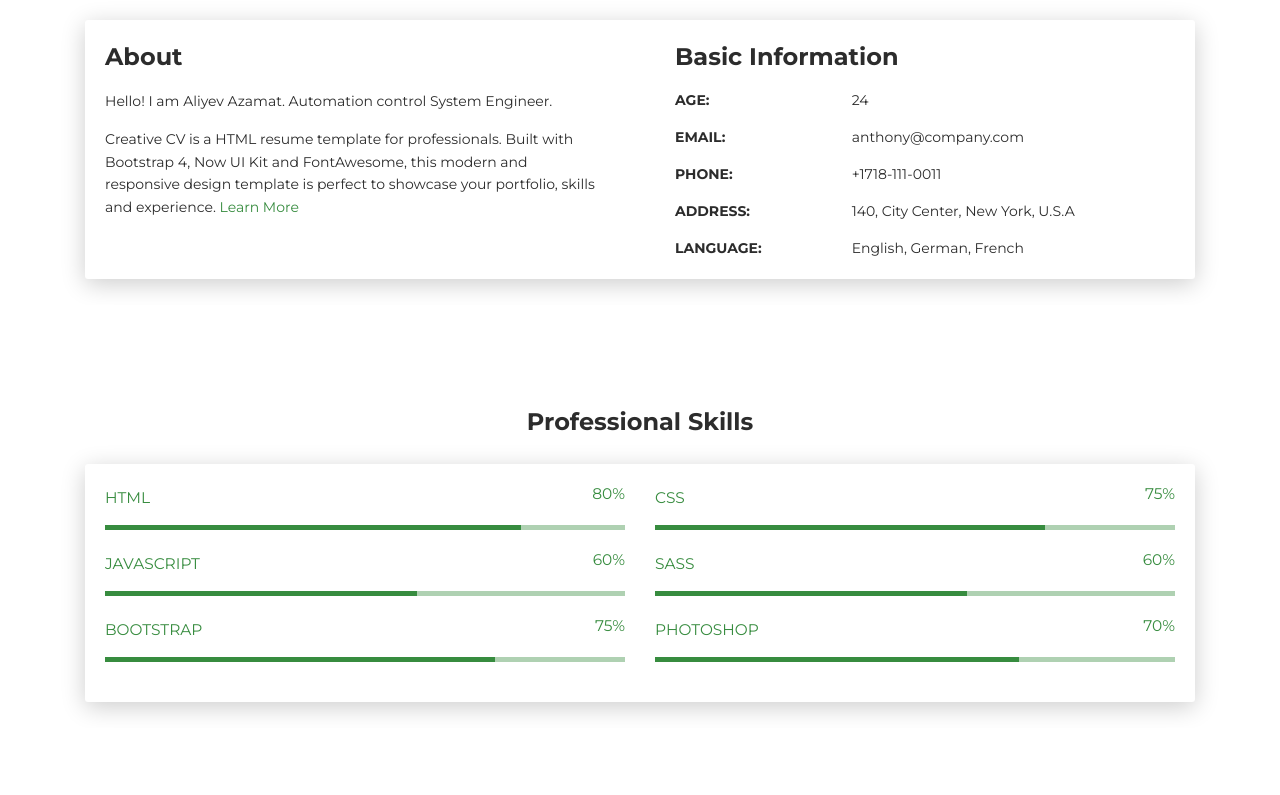
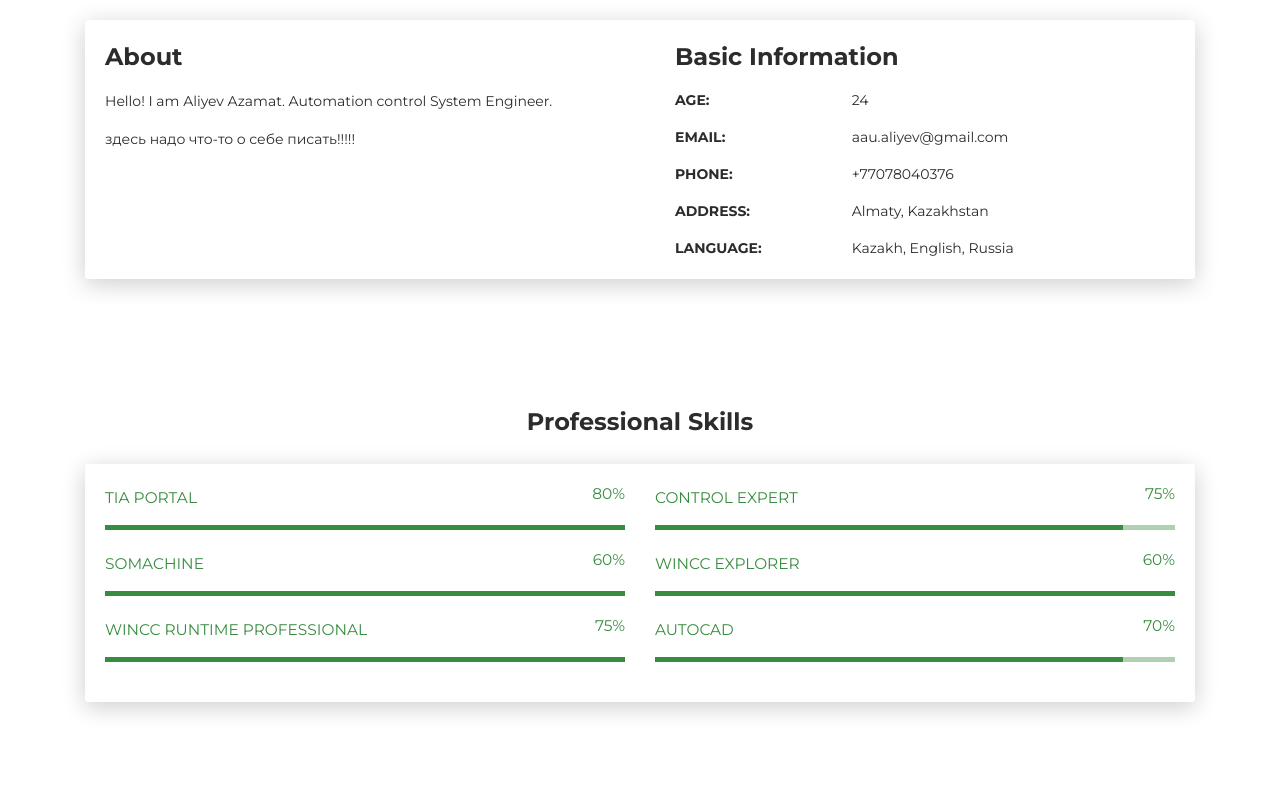
Before and after one commit to aau012/111, a plain HTML site: page index.html in a window 1280 px wide. Shown: the part 600-1395 px from the top of the page. Drawn offline with Linux system fonts and the light colour scheme.

Commit message:
Update index.html

```diff
--- a/index.html
+++ b/index.html
@@ -69,7 +69,7 @@
           <div class="card-body">
             <div class="h4 mt-0 title">About</div>
             <p>Hello! I am Aliyev Azamat. Automation control System Engineer.</p>
-            <p>Creative CV is a HTML resume template for professionals. Built with Bootstrap 4, Now UI Kit and FontAwesome, this modern and responsive design template is perfect to showcase your portfolio, skills and experience. <a href="https://templateflip.com/templates/creative-cv/" target="_blank">Learn More</a></p>
+            <p> здесь надо что-то о себе писать!!!!! </p>
           </div>
         </div>
         <div class="col-lg-6 col-md-12">
@@ -81,19 +81,19 @@
             </div>
             <div class="row mt-3">
               <div class="col-sm-4"><strong class="text-uppercase">Email:</strong></div>
-              <div class="col-sm-8">anthony@company.com</div>
+              <div class="col-sm-8">aau.aliyev@gmail.com</div>
             </div>
             <div class="row mt-3">
               <div class="col-sm-4"><strong class="text-uppercase">Phone:</strong></div>
-              <div class="col-sm-8">+1718-111-0011</div>
+              <div class="col-sm-8">+77078040376</div>
             </div>
             <div class="row mt-3">
               <div class="col-sm-4"><strong class="text-uppercase">Address:</strong></div>
-              <div class="col-sm-8">140, City Center, New York, U.S.A</div>
+              <div class="col-sm-8">Almaty, Kazakhstan</div>
             </div>
             <div class="row mt-3">
               <div class="col-sm-4"><strong class="text-uppercase">Language:</strong></div>
-              <div class="col-sm-8">English, German, French</div>
+              <div class="col-sm-8">Kazakh, English, Russia</div>
             </div>
           </div>
         </div>
@@ -108,48 +108,48 @@
       <div class="card-body">
         <div class="row">
           <div class="col-md-6">
-            <div class="progress-container progress-primary"><span class="progress-badge">HTML</span>
+            <div class="progress-container progress-primary"><span class="progress-badge">TIA Portal</span>
               <div class="progress">
-                <div class="progress-bar progress-bar-primary" data-aos="progress-full" data-aos-offset="10" data-aos-duration="2000" role="progressbar" aria-valuenow="60" aria-valuemin="0" aria-valuemax="100" style="width: 80%;"></div><span class="progress-value">80%</span>
+                <div class="progress-bar progress-bar-primary" data-aos="progress-full" data-aos-offset="10" data-aos-duration="2000" role="progressbar" aria-valuenow="60" aria-valuemin="0" aria-valuemax="100" style="width: 900%;"></div><span class="progress-value">80%</span>
               </div>
             </div>
           </div>
           <div class="col-md-6">
-            <div class="progress-container progress-primary"><span class="progress-badge">CSS</span>
+            <div class="progress-container progress-primary"><span class="progress-badge">Control Expert</span>
               <div class="progress">
-                <div class="progress-bar progress-bar-primary" data-aos="progress-full" data-aos-offset="10" data-aos-duration="2000" role="progressbar" aria-valuenow="60" aria-valuemin="0" aria-valuemax="100" style="width: 75%;"></div><span class="progress-value">75%</span>
+                <div class="progress-bar progress-bar-primary" data-aos="progress-full" data-aos-offset="10" data-aos-duration="2000" role="progressbar" aria-valuenow="60" aria-valuemin="0" aria-valuemax="100" style="width: 90%;"></div><span class="progress-value">75%</span>
               </div>
             </div>
           </div>
         </div>
         <div class="row">
           <div class="col-md-6">
-            <div class="progress-container progress-primary"><span class="progress-badge">JavaScript</span>
+            <div class="progress-container progress-primary"><span class="progress-badge">SoMachine</span>
               <div class="progress">
-                <div class="progress-bar progress-bar-primary" data-aos="progress-full" data-aos-offset="10" data-aos-duration="2000" role="progressbar" aria-valuenow="60" aria-valuemin="0" aria-valuemax="100" style="width: 60%;"></div><span class="progress-value">60%</span>
+                <div class="progress-bar progress-bar-primary" data-aos="progress-full" data-aos-offset="10" data-aos-duration="2000" role="progressbar" aria-valuenow="60" aria-valuemin="0" aria-valuemax="100" style="width: 100%;"></div><span class="progress-value">60%</span>
               </div>
             </div>
           </div>
           <div class="col-md-6">
-            <div class="progress-container progress-primary"><span class="progress-badge">SASS</span>
+            <div class="progress-container progress-primary"><span class="progress-badge">WinCC Explorer</span>
               <div class="progress">
-                <div class="progress-bar progress-bar-primary" data-aos="progress-full" data-aos-offset="10" data-aos-duration="2000" role="progressbar" aria-valuenow="60" aria-valuemin="0" aria-valuemax="100" style="width: 60%;"></div><span class="progress-value">60%</span>
+                <div class="progress-bar progress-bar-primary" data-aos="progress-full" data-aos-offset="10" data-aos-duration="2000" role="progressbar" aria-valuenow="60" aria-valuemin="0" aria-valuemax="100" style="width: 100%;"></div><span class="progress-value">60%</span>
               </div>
             </div>
           </div>
         </div>
         <div class="row">
           <div class="col-md-6">
-            <div class="progress-container progress-primary"><span class="progress-badge">Bootstrap</span>
+            <div class="progress-container progress-primary"><span class="progress-badge">WinCC Runtime Professional</span>
               <div class="progress">
-                <div class="progress-bar progress-bar-primary" data-aos="progress-full" data-aos-offset="10" data-aos-duration="2000" role="progressbar" aria-valuenow="60" aria-valuemin="0" aria-valuemax="100" style="width: 75%;"></div><span class="progress-value">75%</span>
+                <div class="progress-bar progress-bar-primary" data-aos="progress-full" data-aos-offset="10" data-aos-duration="2000" role="progressbar" aria-valuenow="60" aria-valuemin="0" aria-valuemax="100" style="width: 100%;"></div><span class="progress-value">75%</span>
               </div>
             </div>
           </div>
           <div class="col-md-6">
-            <div class="progress-container progress-primary"><span class="progress-badge">Photoshop</span>
+            <div class="progress-container progress-primary"><span class="progress-badge">AutoCAD</span>
               <div class="progress">
-                <div class="progress-bar progress-bar-primary" data-aos="progress-full" data-aos-offset="10" data-aos-duration="2000" role="progressbar" aria-valuenow="60" aria-valuemin="0" aria-valuemax="100" style="width: 70%;"></div><span class="progress-value">70%</span>
+                <div class="progress-bar progress-bar-primary" data-aos="progress-full" data-aos-offset="10" data-aos-duration="2000" role="progressbar" aria-valuenow="60" aria-valuemin="0" aria-valuemax="100" style="width: 90%;"></div><span class="progress-value">70%</span>
               </div>
             </div>
           </div>
@@ -297,13 +297,13 @@
       <div class="row">
         <div class="col-md-3 bg-primary" data-aos="fade-right" data-aos-offset="50" data-aos-duration="500">
           <div class="card-body cc-experience-header">
-            <p>March 2016 - Present</p>
-            <div class="h5">CreativeM</div>
+            <p>September 2022 - Present</p>
+            <div class="h4">AsiaEnergoAutoamtion LLP</div>
           </div>
         </div>
         <div class="col-md-9" data-aos="fade-left" data-aos-offset="50" data-aos-duration="500">
           <div class="card-body">
-            <div class="h5">Front End Developer</div>
+            <div class="h5">Automation Control System Engineer</div>
             <p>Euismod massa scelerisque suspendisse fermentum habitant vitae ullamcorper magna quam iaculis, tristique sapien taciti mollis interdum sagittis libero nunc inceptos tellus, hendrerit vel eleifend primis lectus quisque cubilia sed mauris. Lacinia porta vestibulum diam integer quisque eros pulvinar curae, curabitur feugiat arcu vivamus parturient aliquet laoreet at, eu etiam pretium molestie ultricies sollicitudin dui.</p>
           </div>
         </div>
@@ -320,7 +320,21 @@
         <div class="col-md-9" data-aos="fade-left" data-aos-offset="50" data-aos-duration="500">
           <div class="card-body">
             <div class="h5">Web Developer</div>
-            <p>Euismod massa scelerisque suspendisse fermentum habitant vitae ullamcorper magna quam iaculis, tristique sapien taciti mollis interdum sagittis libero nunc inceptos tellus, hendrerit vel eleifend primis lectus quisque cubilia sed mauris. Lacinia porta vestibulum diam integer quisque eros pulvinar curae, curabitur feugiat arcu vivamus parturient aliquet laoreet at, eu etiam pretium molestie ultricies sollicitudin dui.</p>
+            <p>Programming of industrial controllers based on Siemens s7-1200/1500;
+Programming of industrial controllers based on Schneider Electric Modicon
+221, 241, 580;
+Troubleshooting;
+Development of upper-level automation SCADA on WinCC Explorer.
+Creation, configuration of hardware (Hardware).
+Correction, modernization of the process control program (adding
+equipment, locking dependence, automatic/manual control modes, start and
+stop sequences).
+Working algorithm writing for Siemens, Schneider Electric, Owen
+controllers;
+Development of Weintek, ONI, Siemens, Schneider Electric, Owen operator
+panels.
+Data transmission via Profibus, TCP/IP , Modbus, RS-232, RS-422, RS-485
+(connection and configuration on the bus).</p>
           </div>
         </div>
       </div>
```
